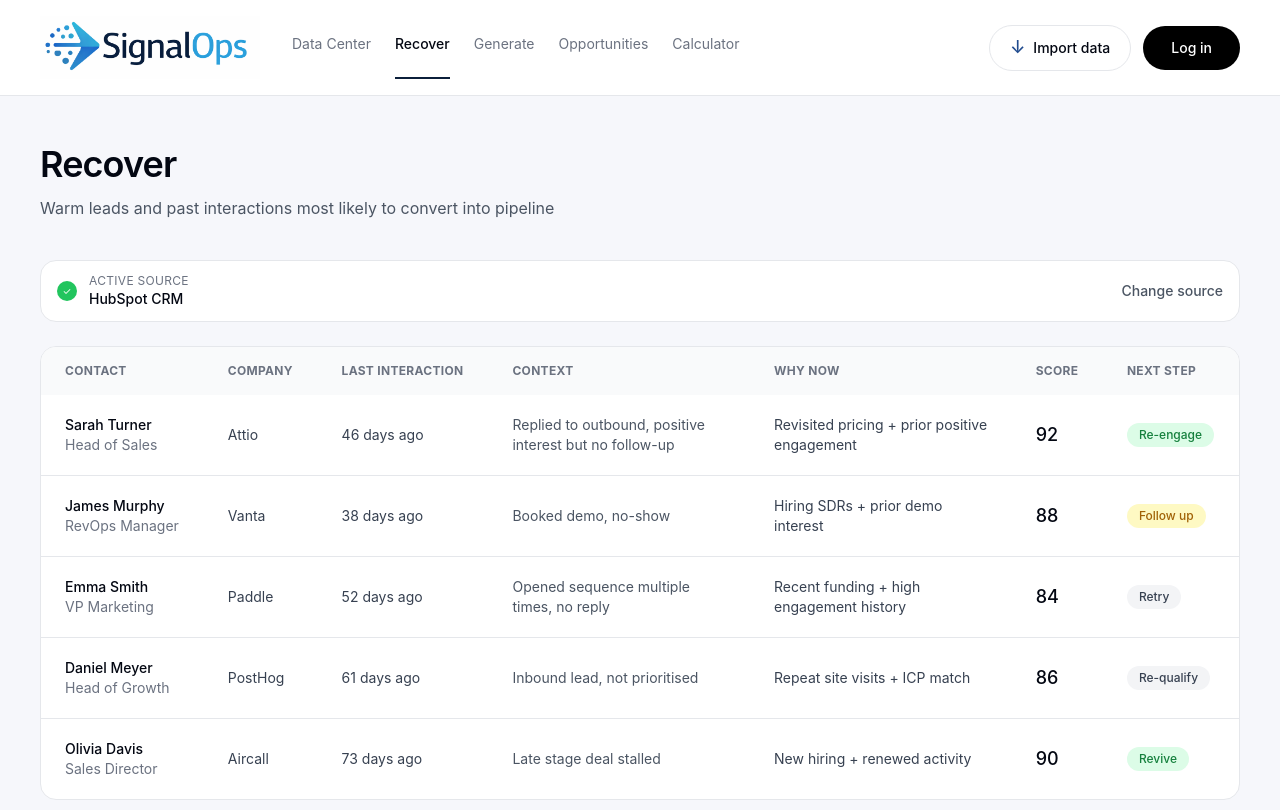
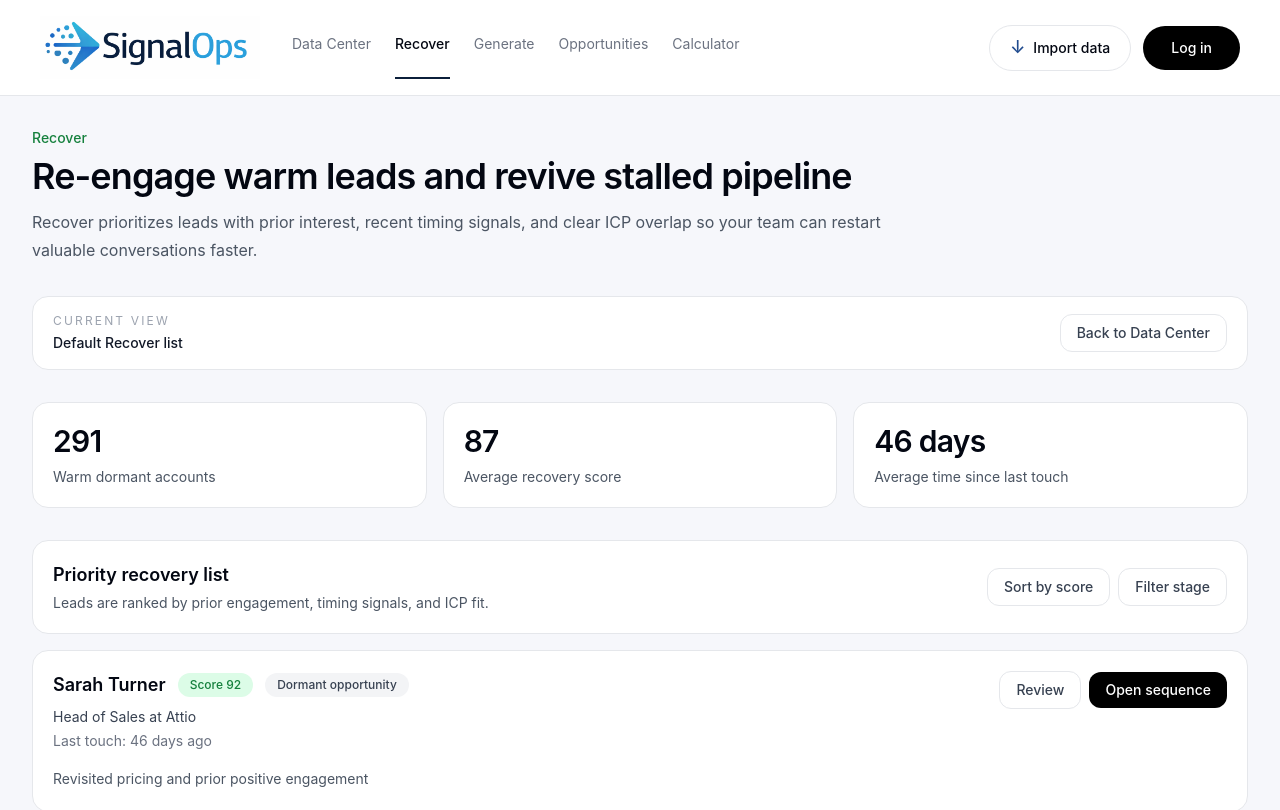
Before and after one commit to powerstephen/SignalOps, a Next.js app: page / in a window 1280 px wide. Shown: the top 810 px of the page. Built offline with nearby package versions, Linux system fonts and the light colour scheme.

Commit message:
Update page.tsx

```diff
--- a/app/page.tsx
+++ b/app/page.tsx
@@ -1,110 +1,186 @@
+"use client";
+
 import Link from "next/link";
-import PageContainer from "@/components/page-container";
-import WorkspaceSourceBanner from "@/components/workspace-source-banner";
-import { recoverLeads } from "@/lib/recover-leads";
 
-function Badge({
-  label,
-  variant,
-}: {
-  label: string;
-  variant: "default" | "green" | "yellow";
-}) {
-  const styles = {
-    default: "bg-gray-100 text-gray-700",
-    green: "bg-green-100 text-green-700",
-    yellow: "bg-yellow-100 text-yellow-700",
-  };
+type RecoverLead = {
+  id: string;
+  name: string;
+  role: string;
+  company: string;
+  score: number;
+  whyNow: string;
+  stage: string;
+  lastTouch: string;
+};
 
+const defaultRecoverLeads: RecoverLead[] = [
+  {
+    id: "1",
+    name: "Sarah Turner",
+    role: "Head of Sales",
+    company: "Attio",
+    score: 92,
+    whyNow: "Revisited pricing and prior positive engagement",
+    stage: "Dormant opportunity",
+    lastTouch: "46 days ago",
+  },
+  {
+    id: "2",
+    name: "James Miller",
+    role: "VP Revenue Operations",
+    company: "RevScale",
+    score: 88,
+    whyNow: "Strong ICP fit with prior discovery activity",
+    stage: "Stalled after interest",
+    lastTouch: "31 days ago",
+  },
+  {
+    id: "3",
+    name: "Olivia Brooks",
+    role: "Head of Commercial Ops",
+    company: "Portlane",
+    score: 84,
+    whyNow: "Recent site revisit and no follow up sequence",
+    stage: "Warm but inactive",
+    lastTouch: "18 days ago",
+  },
+];
+
+function RecoverLeadCard({ lead }: { lead: RecoverLead }) {
   return (
-    <span
-      className={`inline-flex rounded-full px-3 py-1 text-xs font-medium ${styles[variant]}`}
-    >
-      {label}
-    </span>
+    <div className="rounded-2xl border border-gray-200 bg-white p-5 transition hover:shadow-[0_8px_24px_rgba(17,24,39,0.06)]">
+      <div className="flex flex-col gap-4 lg:flex-row lg:items-start lg:justify-between">
+        <div>
+          <div className="flex flex-wrap items-center gap-3">
+            <div className="text-lg font-semibold text-gray-950">
+              {lead.name}
+            </div>
+            <span className="rounded-full bg-green-100 px-3 py-1 text-xs font-medium text-green-700">
+              Score {lead.score}
+            </span>
+            <span className="rounded-full bg-gray-100 px-3 py-1 text-xs font-medium text-gray-700">
+              {lead.stage}
+            </span>
+          </div>
+
+          <div className="mt-2 text-sm text-gray-700">
+            {lead.role} at {lead.company}
+          </div>
+
+          <div className="mt-1 text-sm text-gray-500">
+            Last touch: {lead.lastTouch}
+          </div>
+
+          <p className="mt-4 text-sm leading-6 text-gray-600">{lead.whyNow}</p>
+        </div>
+
+        <div className="flex shrink-0 items-center gap-2">
+          <Link
+            href={`/contact/${lead.id}`}
+            className="rounded-xl border border-gray-200 px-4 py-2 text-sm font-medium text-gray-700 transition hover:bg-gray-50"
+          >
+            Review
+          </Link>
+          <button className="rounded-xl bg-black px-4 py-2 text-sm font-medium text-white transition hover:opacity-90">
+            Open sequence
+          </button>
+        </div>
+      </div>
+    </div>
   );
-}
-
-function NextStepBadge({ nextStep }: { nextStep: string }) {
-  if (nextStep === "Re-engage") {
-    return <Badge label="Re-engage" variant="green" />;
-  }
-
-  if (nextStep === "Follow up") {
-    return <Badge label="Follow up" variant="yellow" />;
-  }
-
-  if (nextStep === "Retry with new angle") {
-    return <Badge label="Retry" variant="default" />;
-  }
-
-  if (nextStep === "Revive deal") {
-    return <Badge label="Revive" variant="green" />;
-  }
-
-  return <Badge label="Re-qualify" variant="default" />;
 }
 
 export default function RecoverPage() {
   return (
-    <PageContainer
-      title="Recover"
-      subtitle="Warm leads and past interactions most likely to convert into pipeline"
-    >
-      <WorkspaceSourceBanner />
+    <div className="mx-auto max-w-7xl px-8 py-8">
+      <div>
+        <div className="text-sm font-medium text-green-700">Recover</div>
+        <h1 className="mt-2 text-4xl font-semibold tracking-tight text-gray-950">
+          Re-engage warm leads and revive stalled pipeline
+        </h1>
+        <p className="mt-3 max-w-4xl text-base leading-7 text-gray-600">
+          Recover prioritizes leads with prior interest, recent timing signals,
+          and clear ICP overlap so your team can restart valuable conversations
+          faster.
+        </p>
+      </div>
 
-      <div className="overflow-hidden rounded-2xl border border-gray-200 bg-white">
-        <table className="w-full text-sm">
-          <thead className="bg-gray-50 text-left text-xs uppercase tracking-wide text-gray-500">
-            <tr>
-              <th className="px-6 py-4">Contact</th>
-              <th className="px-6 py-4">Company</th>
-              <th className="px-6 py-4">Last interaction</th>
-              <th className="px-6 py-4">Context</th>
-              <th className="px-6 py-4">Why now</th>
-              <th className="px-6 py-4">Score</th>
-              <th className="px-6 py-4">Next step</th>
-            </tr>
-          </thead>
+      <div className="mt-8 rounded-2xl border border-gray-200 bg-white px-5 py-4">
+        <div className="flex flex-col gap-3 lg:flex-row lg:items-center lg:justify-between">
+          <div>
+            <div className="text-xs uppercase tracking-[0.18em] text-gray-400">
+              Current view
+            </div>
+            <div className="mt-1 text-sm font-medium text-gray-900">
+              Default Recover list
+            </div>
+          </div>
 
-          <tbody className="divide-y divide-gray-200">
-            {recoverLeads.map((lead) => (
-              <tr key={lead.id} className="transition hover:bg-gray-50">
-                <td className="px-6 py-5">
-                  <Link href={`/contact/${lead.id}`} className="block">
-                    <div className="font-medium text-gray-950 hover:underline">
-                      {lead.name}
-                    </div>
-                    <div className="text-sm text-gray-500">{lead.role}</div>
-                  </Link>
-                </td>
+          <div className="flex items-center gap-2">
+            <Link
+              href="/data-center"
+              className="rounded-xl border border-gray-200 px-4 py-2 text-sm font-medium text-gray-700 transition hover:bg-gray-50"
+            >
+              Back to Data Center
+            </Link>
+          </div>
+        </div>
+      </div>
 
-                <td className="px-6 py-5 text-gray-700">{lead.company}</td>
+      <div className="mt-8 grid gap-4 md:grid-cols-3">
+        <div className="rounded-2xl border border-gray-200 bg-white p-5">
+          <div className="text-3xl font-semibold tracking-tight text-gray-950">
+            291
+          </div>
+          <div className="mt-2 text-sm text-gray-600">
+            Warm dormant accounts
+          </div>
+        </div>
+        <div className="rounded-2xl border border-gray-200 bg-white p-5">
+          <div className="text-3xl font-semibold tracking-tight text-gray-950">
+            87
+          </div>
+          <div className="mt-2 text-sm text-gray-600">
+            Average recovery score
+          </div>
+        </div>
+        <div className="rounded-2xl border border-gray-200 bg-white p-5">
+          <div className="text-3xl font-semibold tracking-tight text-gray-950">
+            46 days
+          </div>
+          <div className="mt-2 text-sm text-gray-600">
+            Average time since last touch
+          </div>
+        </div>
+      </div>
 
-                <td className="px-6 py-5 text-gray-700">
-                  {lead.lastInteraction}
-                </td>
+      <div className="mt-8 rounded-2xl border border-gray-200 bg-white p-5">
+        <div className="flex flex-col gap-3 lg:flex-row lg:items-center lg:justify-between">
+          <div>
+            <div className="text-lg font-semibold text-gray-950">
+              Priority recovery list
+            </div>
+            <div className="mt-1 text-sm text-gray-600">
+              Leads are ranked by prior engagement, timing signals, and ICP fit.
+            </div>
+          </div>
 
-                <td className="px-6 py-5 max-w-[260px] text-gray-600">
-                  {lead.interactionSummary}
-                </td>
+          <div className="flex items-center gap-2">
+            <button className="rounded-xl border border-gray-200 px-4 py-2 text-sm font-medium text-gray-700 transition hover:bg-gray-50">
+              Sort by score
+            </button>
+            <button className="rounded-xl border border-gray-200 px-4 py-2 text-sm font-medium text-gray-700 transition hover:bg-gray-50">
+              Filter stage
+            </button>
+          </div>
+        </div>
+      </div>
 
-                <td className="px-6 py-5 max-w-[260px] text-gray-700">
-                  {lead.whyNow}
-                </td>
-
-                <td className="px-6 py-5 text-lg font-medium text-gray-950">
-                  {lead.score}
-                </td>
-
-                <td className="px-6 py-5">
-                  <NextStepBadge nextStep={lead.nextStep} />
-                </td>
-              </tr>
-            ))}
-          </tbody>
-        </table>
+      <div className="mt-4 space-y-4">
+        {defaultRecoverLeads.map((lead) => (
+          <RecoverLeadCard key={lead.id} lead={lead} />
+        ))}
       </div>
-    </PageContainer>
+    </div>
   );
 }
```
